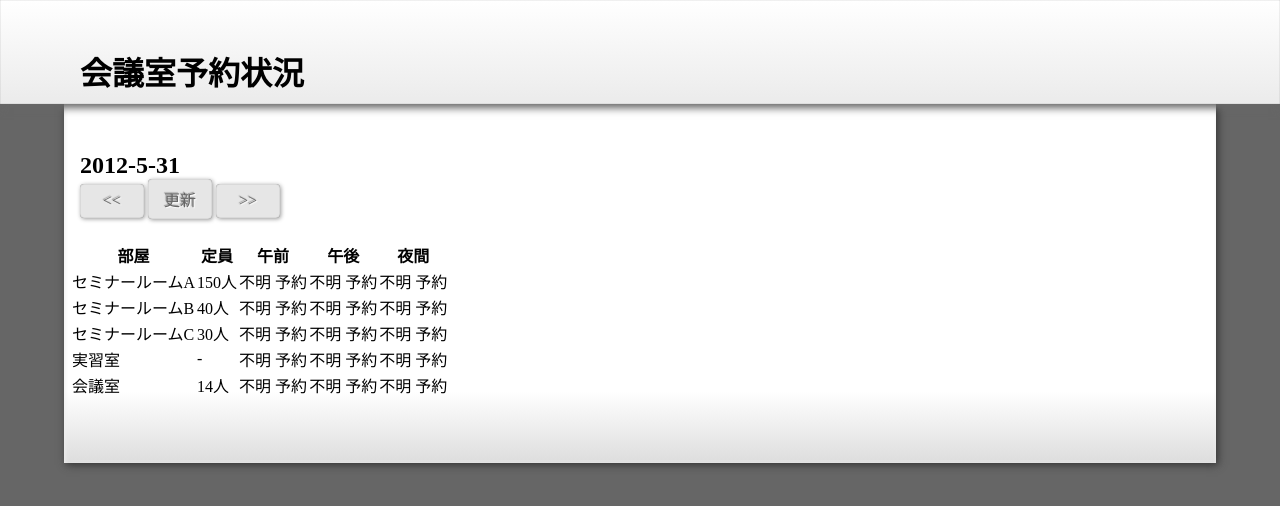
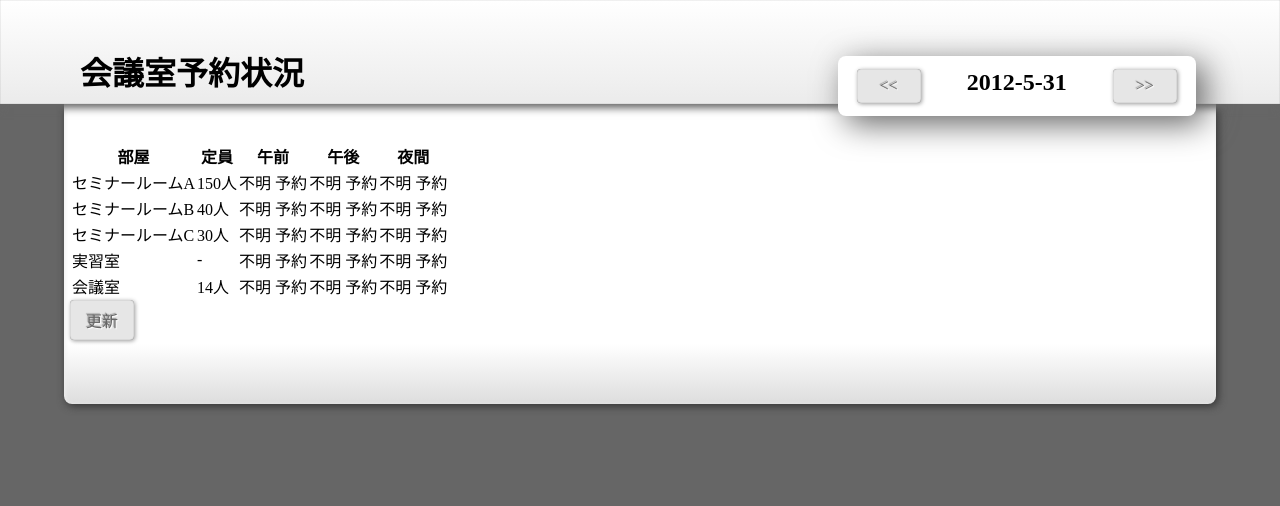
Before and after one commit to onjiro/osc2012do-ajax-hands-on, a website: page view_sample/index.html in a window 1280 px wide. Drawn offline with nearby package versions, Linux system fonts and the light colour scheme; no server answers.

Commit message:
日付部分をステータスの右上に移動

```diff
--- a/view_sample/css/style.css
+++ b/view_sample/css/style.css
@@ -31,6 +31,7 @@ header h1 {
 }
 
 #status_list {
+    position: relative;
     margin-left: 5%;
     margin-right: 5%;
     padding: 16px 16px 64px 6px;
@@ -41,10 +42,11 @@ header h1 {
     background: #fff;
     background-image: -webkit-linear-gradient(top, white 80%, #ddd);
     box-shadow: inset 1px 1px 4px #eee, 2px 2px 8px #333;
+    border-bottom-left-radius: 8px;
+    border-bottom-right-radius: 8px;
 }
 
 h2 {
-    margin-top: 32px;
 }
 
 h3 {
@@ -93,7 +95,39 @@ dt, dd {
 }
 
 #date-field {
-    margin-left: 10px;
+    position: absolute;
+    top: -3em;
+    padding-top: 0.8em;
+    padding-bottom: 0.8em;
+    right: 20px;
+    padding-left: 1.2em;
+    padding-right: 1.2em;
+    width: 20em;
+    text-align: center;
+    background: #fff;
+    border-radius: 8px;
+    box-shadow: 8px 8px 32px #666;
+    z-index: 2;
+}
+
+#date-field .left {
+    float: left;
+}
+#date-field .date {
+    display: inline;
+}
+#date-field .right {
+    float: right;
+}
+
+/* after 擬似クラスにて clear fix を指定*/
+#date-field:after {
+    clear: both;
+    display: block;
+    content: "";
+    width: 0;
+    height: 0;
+    visibility: hidden;
 }
 
 .button {
--- a/view_sample/index.html
+++ b/view_sample/index.html
@@ -12,10 +12,9 @@
   </header>
   <article id="status_list">
     <div id="date-field">
+      <div class="button date_shift left" data-shifting="-1">&lt;&lt;</div>
+      <div class="button date_shift right" data-shifting="+1">&gt;&gt;</div>
       <h2 class="date">yyyy-MM-dd</h2>
-      <div class="button date-shift" data-shifting="-1">&lt;&lt;</div>
-      <div class="button reload">更新</div>
-      <div class="button date-shift" data-shifting="+1">&gt;&gt;</div>
     </div>
 
     <table class="statuses">
@@ -107,6 +106,8 @@
         </td>
       </tr>
     </table>
+
+    <div class="button reload">更新</div>
   </article>
 </body>
 </html>
```
